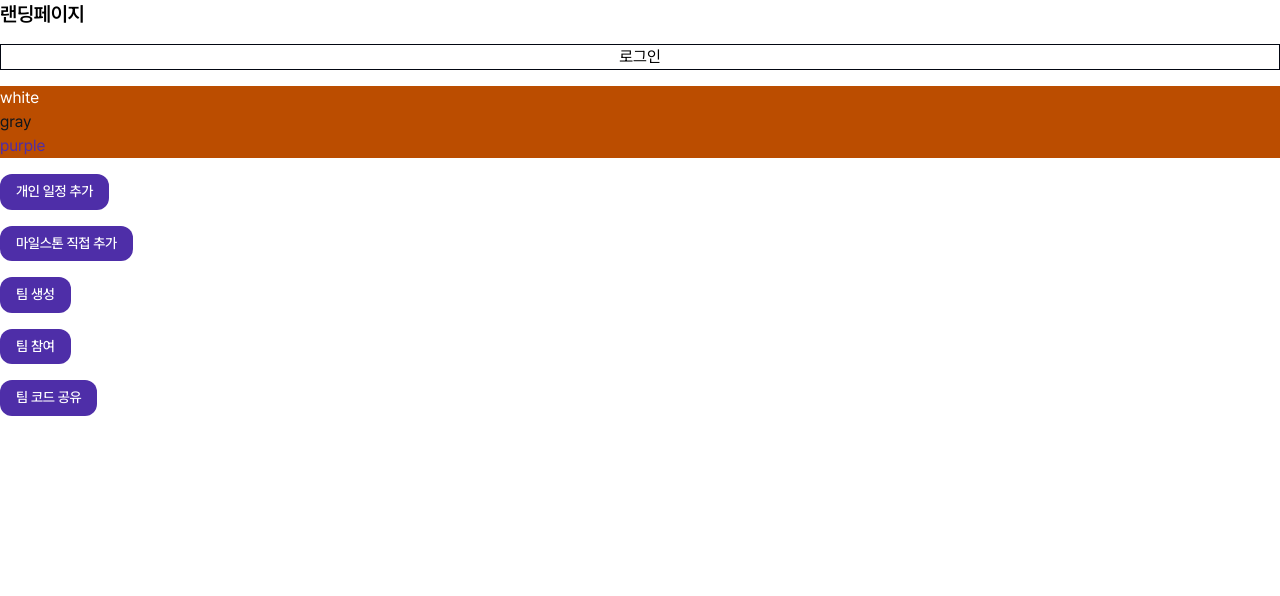
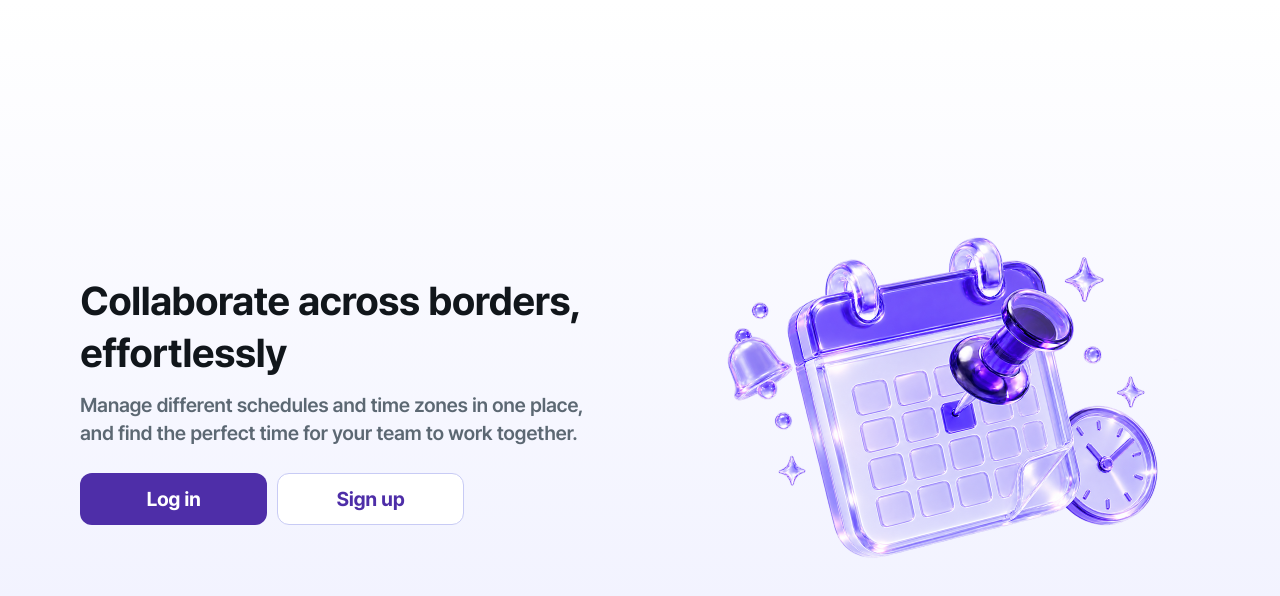
Before and after one commit to likelion-hackathon-cotempo/frontend, a React (Vite) app: page / in a window 1280 px wide. Shown: the top 596 px of the page. Built offline with nearby package versions, Linux system fonts and the light colour scheme.

Commit message:
[FIX] 랜딩 리뷰 반영 및 Home.jsx로 이동

```diff
--- a/src/components/landing/Landing.jsx
+++ /dev/null
@@ -1,46 +0,0 @@
-import { useNavigate } from "react-router-dom";
-import landingHero from "../../assets/landing-hero.png";
-
-function Landing() {
-  const navigate = useNavigate();
-
-  return (
-    <div className="flex min-h-screen items-center justify-center bg-white px-10">
-      <div className="flex w-full max-w-[1120px] items-center justify-between gap-12">
-        <div className="flex flex-col gap-[26px]">
-          <div className="flex flex-col gap-3">
-            <h1 className="text-[40px] font-bold leading-[1.3] tracking-[-0.02em] text-gray-900">
-              Collaborate across borders, effortlessly
-            </h1>
-            <p className="text-title1 text-gray-700">
-              Manage different schedules and time zones in one place,
-              <br />
-              and find the perfect time for your team to work together.
-            </p>
-          </div>
-
-          <div className="flex gap-[10px]">
-            <button
-              type="button"
-              onClick={() => navigate("/login")}
-              className="rounded-12 bg-purple-900 px-6 py-3 text-subtitle3 text-white"
-            >
-              Log in
-            </button>
-            <button
-              type="button"
-              onClick={() => navigate("/signup")}
-              className="rounded-12 border border-purple-600 bg-white px-6 py-3 text-subtitle3 text-purple-900"
-            >
-              Sign up
-            </button>
-          </div>
-        </div>
-
-        <img src={landingHero} alt="" className="w-[528px] max-w-full" />
-      </div>
-    </div>
-  );
-}
-
-export default Landing;
--- a/src/pages/Home.jsx
+++ b/src/pages/Home.jsx
@@ -1,115 +1,44 @@
-import { useState } from "react";
 import { useNavigate } from "react-router-dom";
-import AddMilestoneSelfModal from "../components/modal/AddMilestoneSelfModal.jsx";
-import AddPersonalModal from "../components/modal/AddPersonalModal.jsx";
-import AddTeamModal from "../components/modal/AddTeamModal.jsx";
-import JoinTeamModal from "../components/modal/JoinTeamModal.jsx";
-import JoinTeamRoleModal from "../components/modal/JoinTeamRoleModal.jsx";
+import landingHero from "../assets/landing-hero.png";
 
 function Home() {
   const navigate = useNavigate();
-  const [isPersonalModalOpen, setIsPersonalModalOpen] = useState(false);
-  const [isMilestoneModalOpen, setIsMilestoneModalOpen] = useState(false);
-  const [isAddTeamModalOpen, setIsAddTeamModalOpen] = useState(false);
-  const [isJoinTeamModalOpen, setIsJoinTeamModalOpen] = useState(false);
-  const [isJoinTeamRoleModalOpen, setIsJoinTeamRoleModalOpen] = useState(false);
-  const [isShareTeamModalOpen, setIsShareTeamModalOpen] = useState(false);
 
   return (
-    <div className="flex flex-col gap-4">
-      <h1 className="text-title1">랜딩페이지</h1>
+    <div className="flex min-h-screen items-center justify-center bg-gradient-to-b from-white to-purple-200 px-10">
+      <div className="flex w-full max-w-[1120px] items-center justify-between gap-12">
+        <div className="flex flex-col gap-[26px]">
+          <div className="flex flex-col gap-3">
+            <h1 className="text-[40px] font-bold leading-[1.3] tracking-[-0.02em] text-gray-900">
+              Collaborate across borders, effortlessly
+            </h1>
+            <p className="text-title1 text-gray-700">
+              Manage different schedules and time zones in one place,
+              <br />
+              and find the perfect time for your team to work together.
+            </p>
+          </div>
+
+          <div className="flex gap-[10px]">
             <button
               type="button"
-        className="cursor-pointer border border-gray-950"
               onClick={() => navigate("/login")}
+              className="w-[187px] cursor-pointer rounded-12 bg-purple-900 py-3 text-display text-white transition-colors hover:bg-purple-700"
             >
-        로그인
+              Log in
             </button>
-      <div className="bg-amber-700">
-        <div className="text-white">white</div>
-        <div className="text-gray-900">gray</div>
-        <div className="text-purple-900">purple</div>
+            <button
+              type="button"
+              onClick={() => navigate("/signup")}
+              className="w-[187px] cursor-pointer rounded-12 border border-purple-600 bg-white py-3 text-display text-purple-900 transition-colors hover:bg-purple-900 hover:text-white"
+            >
+              Sign up
+            </button>
+          </div>
         </div>
 
-      <button
-        type="button"
-        className="w-fit cursor-pointer rounded-12 bg-purple-900 px-4 py-2 text-subtitle3 text-white"
-        onClick={() => setIsPersonalModalOpen(true)}
-      >
-        개인 일정 추가
-      </button>
-
-      <button
-        type="button"
-        className="w-fit cursor-pointer rounded-12 bg-purple-900 px-4 py-2 text-subtitle3 text-white"
-        onClick={() => setIsMilestoneModalOpen(true)}
-      >
-        마일스톤 직접 추가
-      </button>
-
-      <button
-        type="button"
-        className="w-fit cursor-pointer rounded-12 bg-purple-900 px-4 py-2 text-subtitle3 text-white"
-        onClick={() => setIsAddTeamModalOpen(true)}
-      >
-        팀 생성
-      </button>
-
-      <button
-        type="button"
-        className="w-fit cursor-pointer rounded-12 bg-purple-900 px-4 py-2 text-subtitle3 text-white"
-        onClick={() => setIsJoinTeamModalOpen(true)}
-      >
-        팀 참여
-      </button>
-
-      <button
-        type="button"
-        className="w-fit cursor-pointer rounded-12 bg-purple-900 px-4 py-2 text-subtitle3 text-white"
-        onClick={() => setIsShareTeamModalOpen(true)}
-      >
-        팀 코드 공유
-      </button>
-
-      <AddPersonalModal
-        isOpen={isPersonalModalOpen}
-        onClose={() => setIsPersonalModalOpen(false)}
-        onSubmit={() => setIsPersonalModalOpen(false)}
-      />
-
-      <AddMilestoneSelfModal
-        isOpen={isMilestoneModalOpen}
-        onClose={() => setIsMilestoneModalOpen(false)}
-        onSubmit={() => setIsMilestoneModalOpen(false)}
-      />
-
-      <AddTeamModal
-        isOpen={isAddTeamModalOpen}
-        onClose={() => setIsAddTeamModalOpen(false)}
-        onSubmit={() => setIsAddTeamModalOpen(false)}
-      />
-
-      <JoinTeamModal
-        isOpen={isJoinTeamModalOpen}
-        variant="input"
-        onClose={() => setIsJoinTeamModalOpen(false)}
-        onSubmit={() => {
-          setIsJoinTeamModalOpen(false);
-          setIsJoinTeamRoleModalOpen(true);
-        }}
-      />
-
-      <JoinTeamRoleModal
-        isOpen={isJoinTeamRoleModalOpen}
-        onClose={() => setIsJoinTeamRoleModalOpen(false)}
-        onSubmit={() => setIsJoinTeamRoleModalOpen(false)}
-      />
-
-      <JoinTeamModal
-        isOpen={isShareTeamModalOpen}
-        variant="share"
-        onClose={() => setIsShareTeamModalOpen(false)}
-      />
+        <img src={landingHero} alt="" className="w-[528px] max-w-full" />
+      </div>
     </div>
   );
 }
```
Lines whose indentation alone changed are shown as unchanged.
